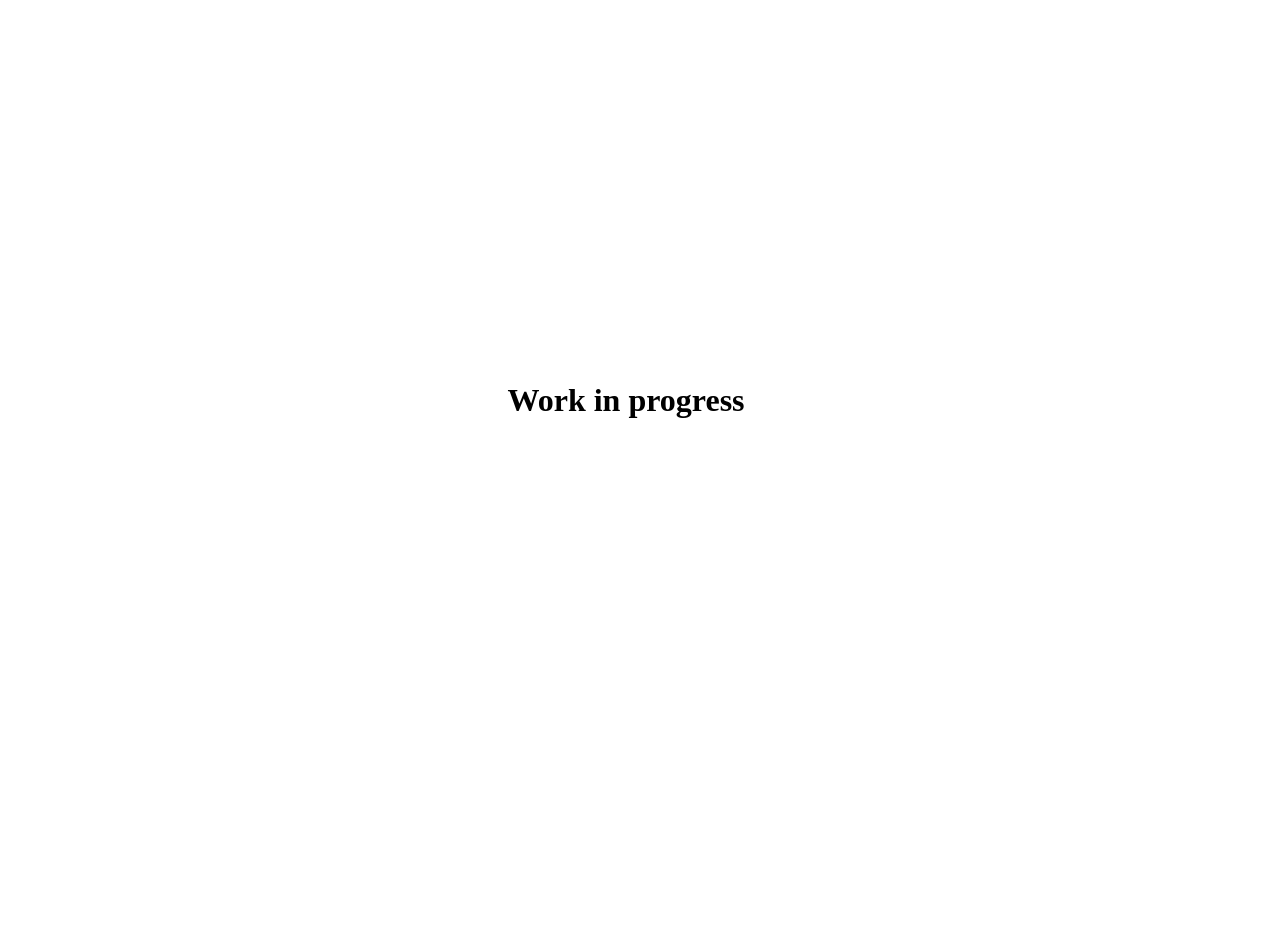
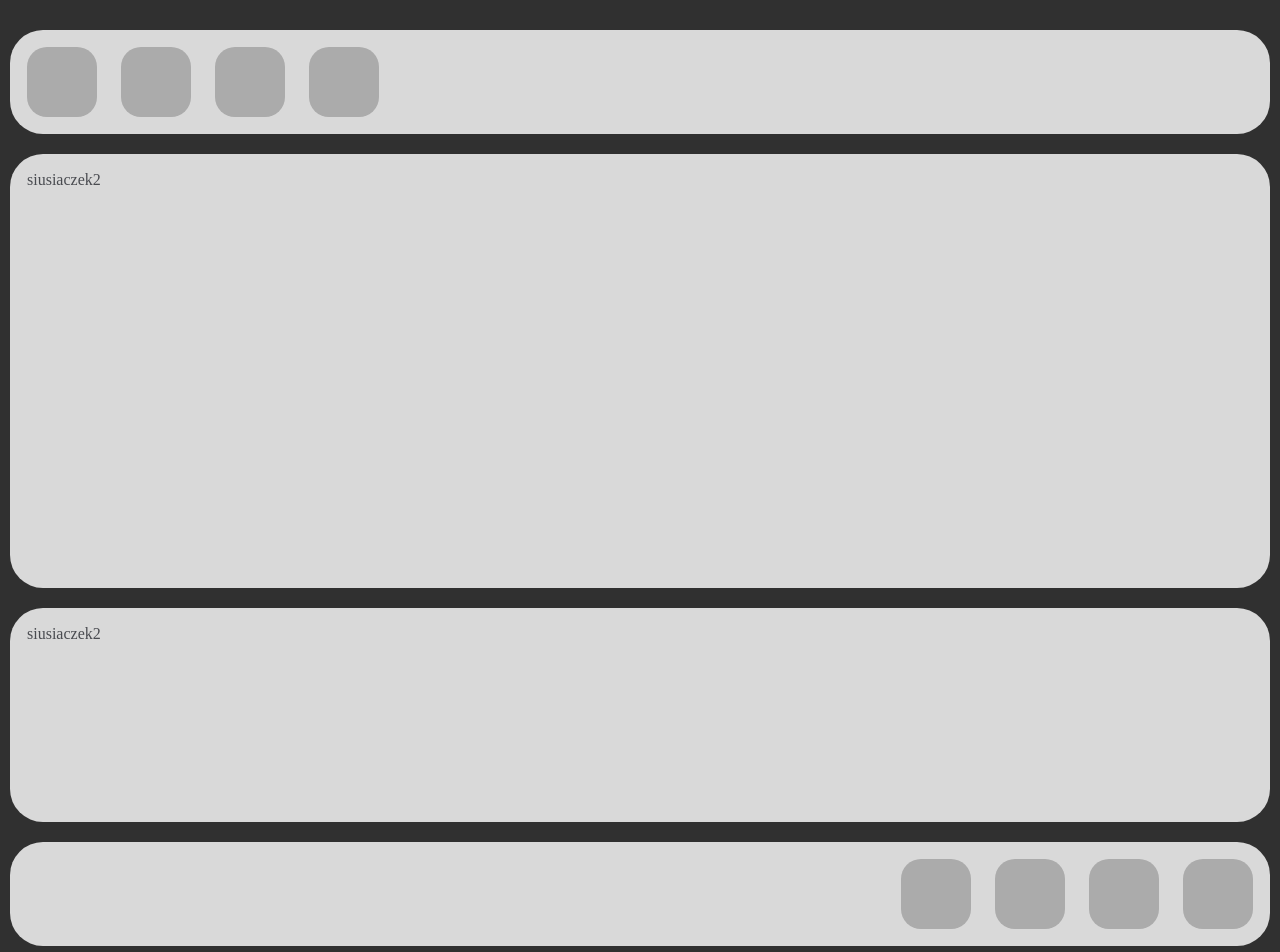
Before and after one commit to Kubx0404/madej-art, a Next.js app: page / in a window 1280 px wide. Shown: the top 952 px of the page. Before the commit the page ends 800 px from the top, so only its background shows below. Built offline with nearby package versions, Linux system fonts and the light colour scheme.

Commit message:
background composition added

```diff
--- a/src/pages/index.js
+++ b/src/pages/index.js
@@ -4,11 +4,24 @@ import styles from "../styles/Home.module.css";
 export default function home() {
   return (
     <>
-      <div className={styles.firstdiv}>
-        <h1 className={styles.inline}>Work in progress </h1> &nbsp;
-        <span className={styles.dot}> . </span>
-        <span className={styles.dot2}> . </span>
-        <span className={styles.dot3}> . </span>
+      <div className="big_div">
+        <div className="media_div"></div>
+        <div className="media_div"></div>
+        <div className="media_div"></div>
+        <div className="media_div"></div>
+      </div>
+
+      <div className="big_div bio_div">siusiaczek2</div>
+
+      <div className="big_div" style={{ height: "180px" }}>
+        siusiaczek2
+      </div>
+
+      <div className="big_div flex_reversed">
+        <div className="media_div" style={{ marginRight: "0px" }}></div>
+        <div className="media_div"></div>
+        <div className="media_div"></div>
+        <div className="media_div"></div>
       </div>
     </>
   );
--- a/src/styles/globals.css
+++ b/src/styles/globals.css
@@ -1,16 +1,45 @@
 html,
 body {
-  max-width: 100vw;
-  height: 100vh;
-  overflow-x: hidden;
-  display: flex;
+  /* max-width: 100vw; */
+  /* height: 100vh; */
+  /* overflow-x: hidden; */
+  /* display: flex;
   justify-content: center;
-  align-items: center;
-  width: 100vw;
+  align-items: center; */
+  /* width: 100vw; */
+  padding: 0px;
+  margin: 0px;
 }
 
-@media (prefers-color-scheme: dark) {
+/* @media (prefers-color-scheme: dark) {
   html {
     color-scheme: dark;
   }
+} */
+html {
+  background-color: #303030;
+  color: #494b50;
+  padding: 10px;
 }
+.big_div {
+  margin: auto;
+  max-width: 1334px;
+  background-color: #d9d9d9;
+  margin-top: 20px;
+  border-radius: 33px;
+  padding: 17px;
+  display: flex;
+}
+.media_div {
+  background-color: #ababab;
+  height: 70px;
+  width: 70px;
+  border-radius: 20px;
+  margin-right: 24px;
+}
+.flex_reversed {
+  flex-direction: row-reverse;
+}
+.bio_div {
+  height: 400px;
+}
```
